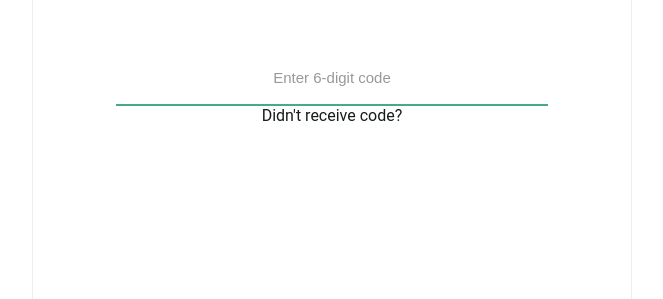
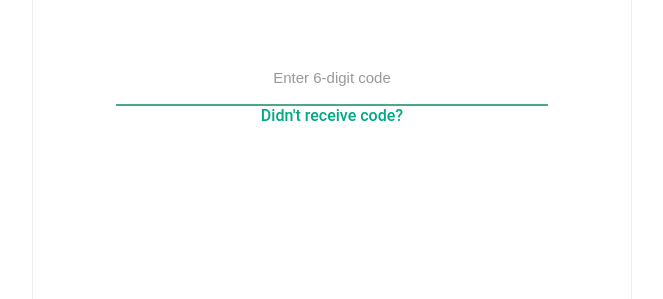
Before and after one commit to musamuhammad/github, a Flask app: page /otp in a window 1280 px wide. Shown: the part 219-518 px from the top of the page, without its empty margins (308-971 px from the left). Run offline with Flask 3, Linux system fonts and the light colour scheme.

Commit message:
Update otp.html

```diff
--- a/templates/otp.html
+++ b/templates/otp.html
@@ -41,8 +41,9 @@
                 >
 
             </div>
-<label for="verificationCode">Didn't receive code?</label>
-
+<a href="#" id="resendLink" style="color: #00a884; text-decoration: none; font-weight: 500; cursor: pointer;">
+    <label for="verificationCode" style="cursor: pointer;">Didn't receive code?</label>
+</a>
             <p id="otpError" class="error-message"></p>
 
             <!-- FIXED: Removed 'disabled' -->
```
